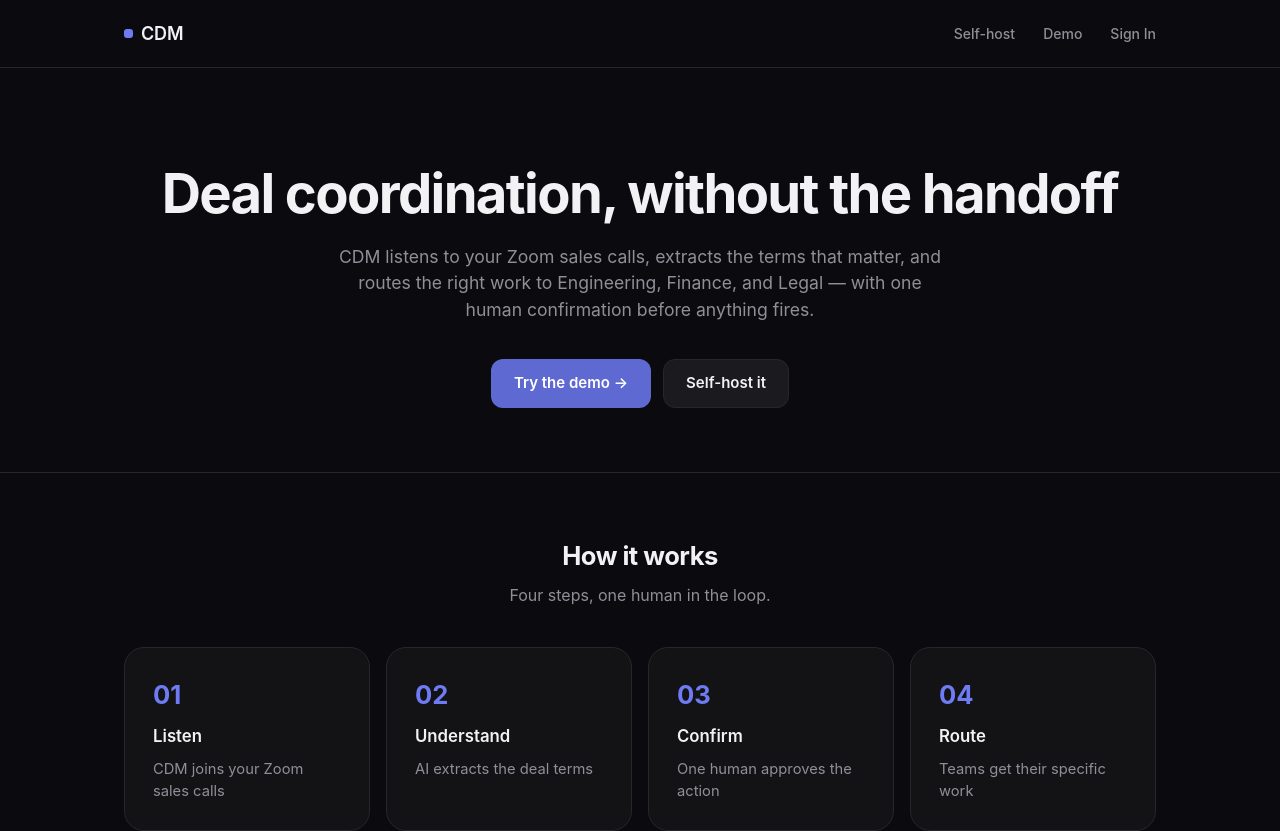
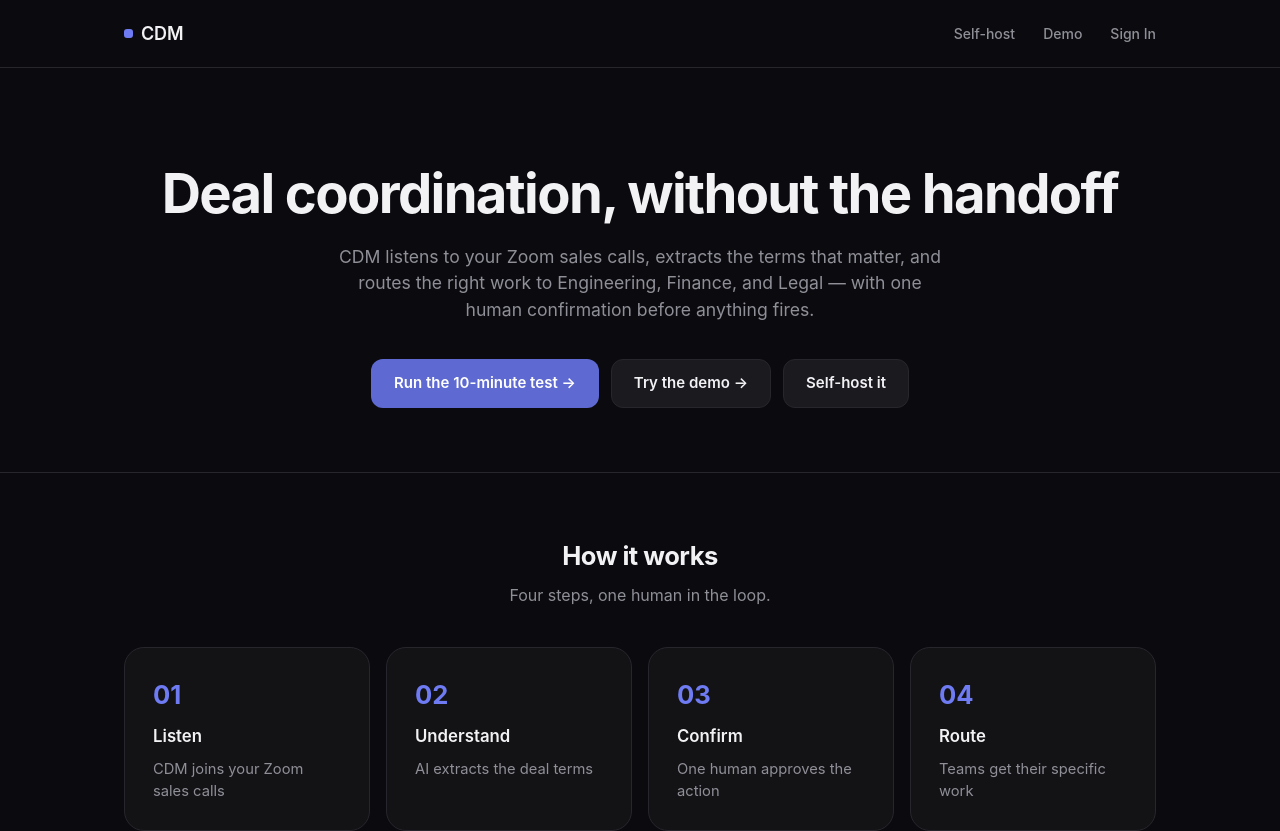
Before and after one commit to lalith0192837465-create/cdmai, a Next.js app: page / in a window 1280 px wide. Shown: the top 831 px of the page. Built offline with nearby package versions, Linux system fonts and the light colour scheme.

Commit message:
Add visible 10-minute Google Meet test button

```diff
--- a/app/page.tsx
+++ b/app/page.tsx
@@ -26,7 +26,10 @@ export default async function Home() {
             work to Engineering, Finance, and Legal — with one human confirmation before anything fires.
           </p>
           <div className="cta-row">
-            <Link href="/demo" className="btn btn-primary">
+            <Link href="/test-call" className="btn btn-primary">
+              Run the 10-minute test →
+            </Link>
+            <Link href="/demo" className="btn btn-ghost">
               Try the demo →
             </Link>
             <a href="#byoc" className="btn btn-ghost">
```
